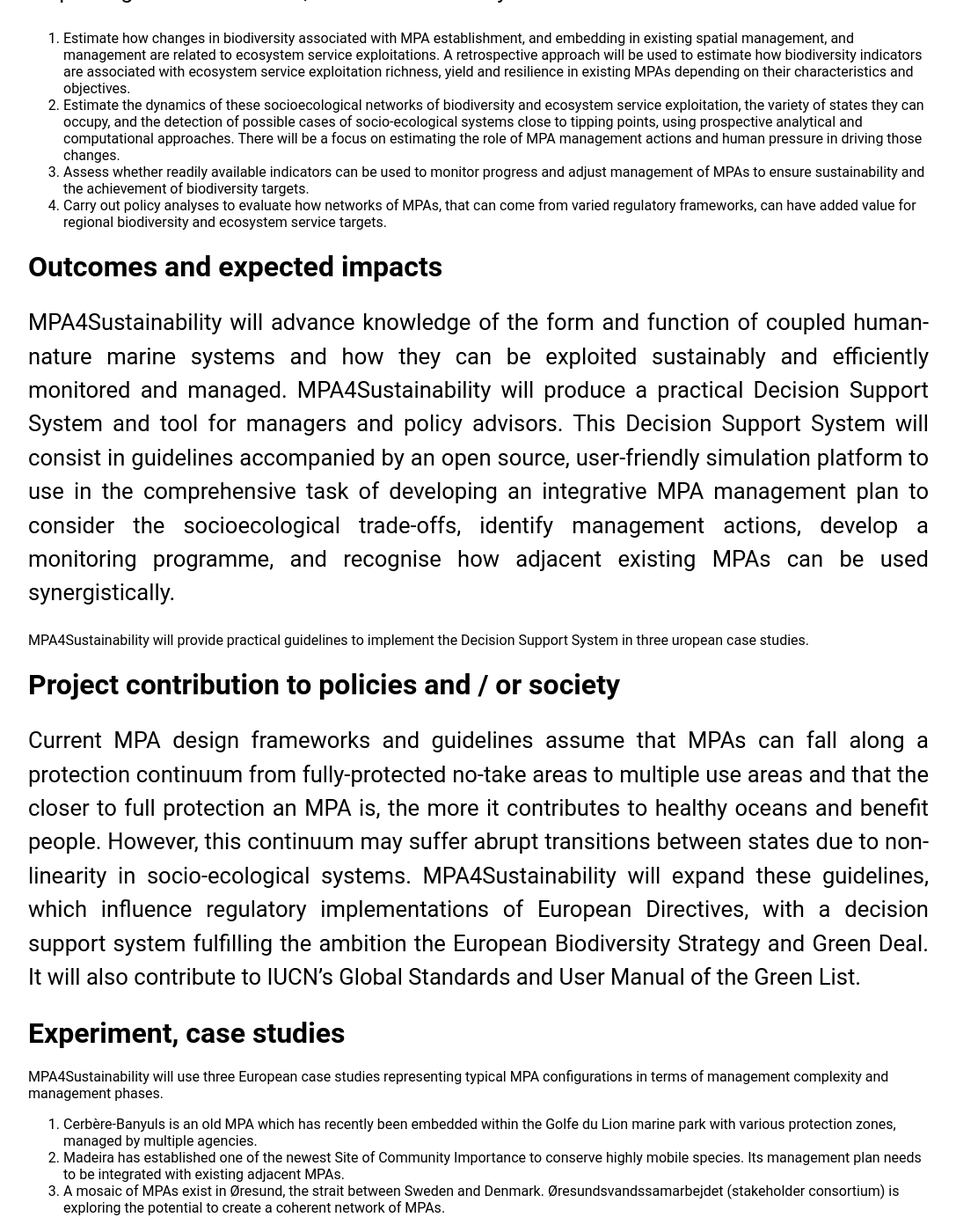
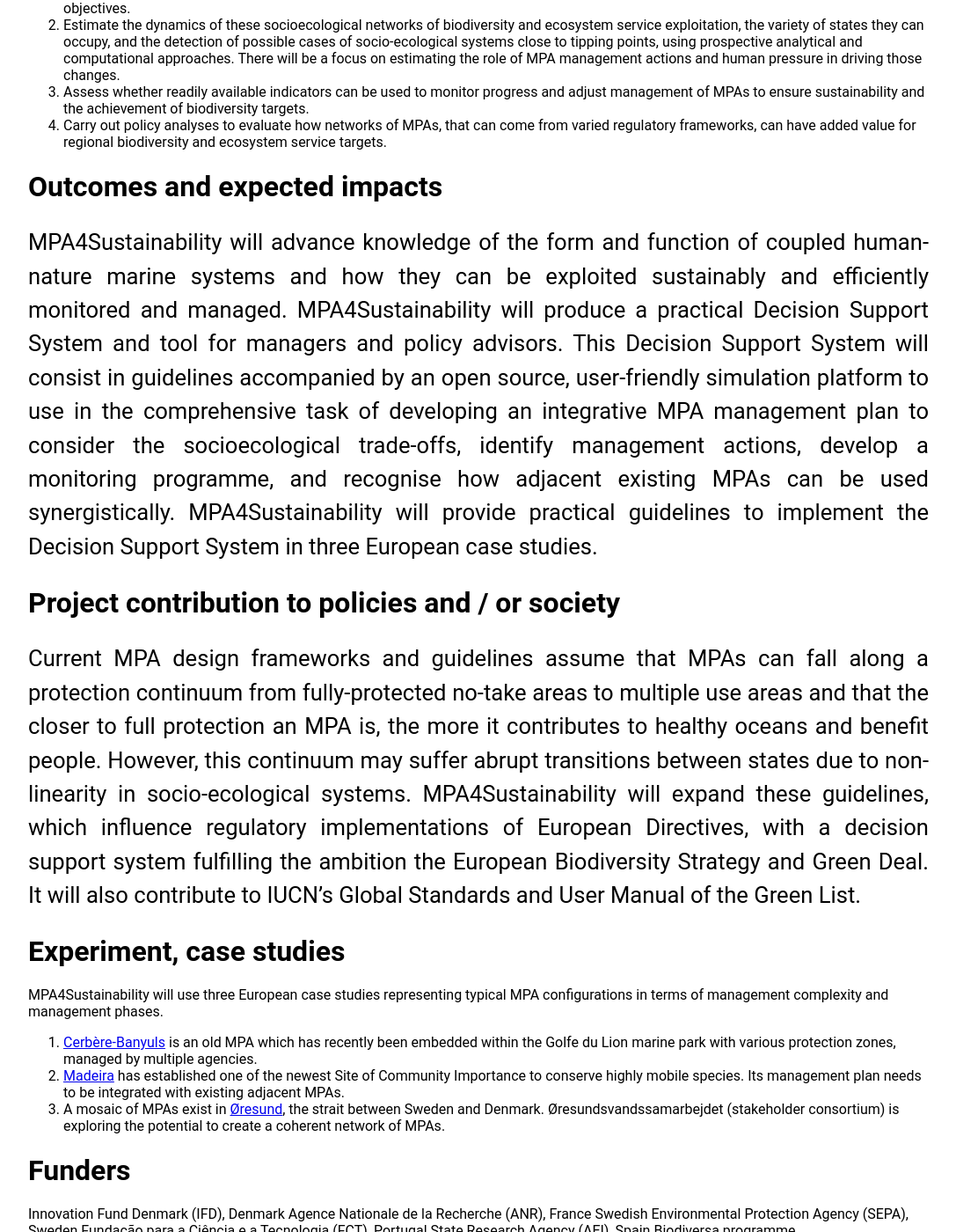
Before and after one commit to dlusseau/mpa4sustainability.github.io, a Jekyll site: the page built from about.md, in a window 1280 px wide and 1400 px high, scrolled down 970 px. Shown: the whole window at 88% size, without its empty margins (96-1183 px from the left). Built offline with Jekyll 4.4.1, drawn with Linux system fonts in a browser that asks for light colours.

Commit message:
Update about.md

```diff
--- a/about.md
+++ b/about.md
@@ -12,11 +12,7 @@
 </div>
 
 # Main activities
-<div class="justified-text">
-<p>
 MPA4Sustainability will assess how  existing MPAs can be used not only to achieve biodiversity targets, but also to maximise their contributions to the blue economy while respecting Nature. To do so, MPA4Sustainability will:
-</p>
-</div>
 1. Estimate how changes in biodiversity associated with MPA establishment, and embedding in existing spatial management, and management are related to ecosystem service  exploitations. A retrospective approach will be used to estimate how biodiversity indicators are associated with  ecosystem service exploitation richness, yield and resilience in existing MPAs depending on their characteristics and objectives.
 2. Estimate the dynamics of these socioecological networks of biodiversity and  ecosystem service exploitation, the variety of states they can occupy, and the detection of possible cases of socio-ecological systems close to tipping points, using prospective analytical and computational approaches. There will be a focus on estimating the role of MPA management actions and human pressure in driving those changes.
 3. Assess whether readily available indicators can be used to monitor progress and adjust management of MPAs to ensure sustainability and the achievement of biodiversity targets.
@@ -28,11 +24,10 @@
 <p>
 MPA4Sustainability will advance knowledge of the form and function of coupled human-nature marine systems and how they can be exploited sustainably and efficiently monitored and managed.
 MPA4Sustainability will produce a practical Decision Support System and tool for managers and policy advisors. This Decision Support System will consist in guidelines accompanied by an open source, user-friendly simulation platform to use in the comprehensive task of developing an integrative MPA management plan to consider the socioecological trade-offs, identify management actions, develop a monitoring programme, and recognise how adjacent existing MPAs can be used synergistically.
+
+MPA4Sustainability will provide practical guidelines to implement the Decision Support System in three European case studies.
 </p>
 </div>
-
-MPA4Sustainability will provide practical guidelines to implement the Decision Support System in three  uropean case studies.
-
 
 # Project contribution to policies and / or society
 <div class="justified-text">
@@ -44,9 +39,9 @@
 # Experiment, case studies
 
 MPA4Sustainability will use three European case studies representing typical MPA configurations in terms of management complexity and management phases.
-1. Cerbère-Banyuls is an old MPA which has recently been embedded within the Golfe du Lion marine park with various protection zones, managed by multiple agencies.
-2. Madeira has established one of the newest Site of Community Importance to conserve highly mobile species. Its management plan needs to be integrated with existing adjacent MPAs.
-3. A mosaic of MPAs exist in Øresund, the strait between Sweden and Denmark. Øresundsvandssamarbejdet (stakeholder consortium) is exploring the potential to create a coherent network of MPAs.
+1. [Cerbère-Banyuls](https://maps.app.goo.gl/Uhj41SGm8fYzVDzP7) is an old MPA which has recently been embedded within the Golfe du Lion marine park with various protection zones, managed by multiple agencies.
+2. [Madeira](https://maps.app.goo.gl/tXbK8aHit1bQmZvVA) has established one of the newest Site of Community Importance to conserve highly mobile species. Its management plan needs to be integrated with existing adjacent MPAs.
+3. A mosaic of MPAs exist in [Øresund](https://maps.app.goo.gl/QjX4qWzd5cf8xAAu5), the strait between Sweden and Denmark. Øresundsvandssamarbejdet (stakeholder consortium) is exploring the potential to create a coherent network of MPAs.
 
 # Funders
 Innovation Fund Denmark (IFD), Denmark
```
